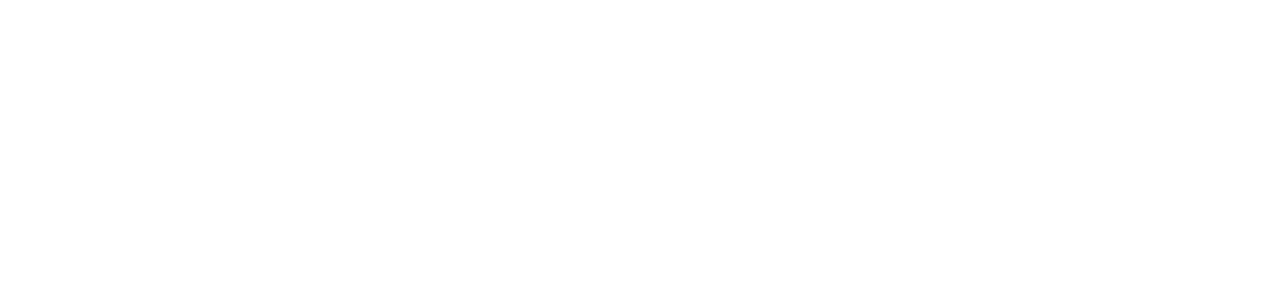
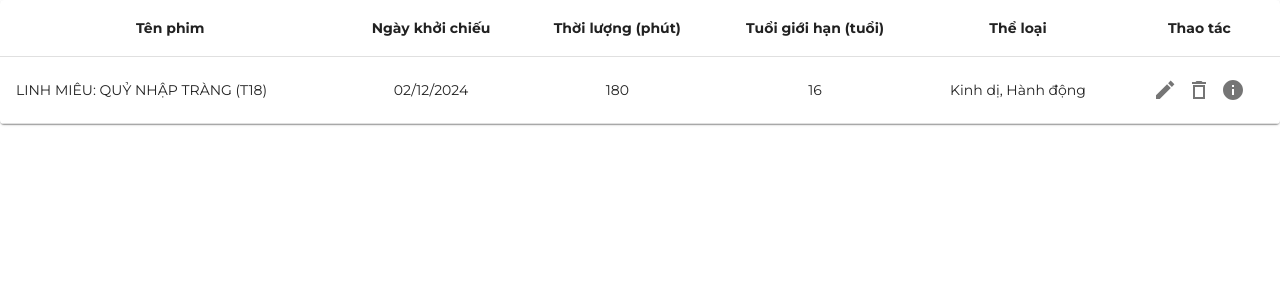
Before and after one commit to summer0404/DB-FE, a React (Vite) app: page /manage_movies in a window 1280 px wide. Before the commit this address had no page. Shown: the top 300 px of the page. Built offline with nearby package versions, Linux system fonts and the light colour scheme.

Commit message:
first commit

```diff
--- a/index.html
+++ b/index.html
@@ -9,6 +9,11 @@
       href="https://fonts.googleapis.com/css2?family=Anton&family=Inter:ital,opsz,wght@0,14..32,100..900;1,14..32,100..900&family=Josefin+Sans:ital,wght@0,100..700;1,100..700&family=Poppins:ital,wght@0,100;0,200;0,300;0,400;0,500;0,600;0,700;0,800;0,900;1,100;1,200;1,300;1,400;1,500;1,600;1,700;1,800;1,900&display=swap"
       rel="stylesheet"
     />
+    <link
+      href="https://fonts.googleapis.com/css2?family=Montserrat:wght@400;700&display=swap"
+      rel="stylesheet"
+    />
+
     <meta name="viewport" content="width=device-width, initial-scale=1.0" />
     <title>Vite + React</title>
   </head>
--- a/src/App.jsx
+++ b/src/App.jsx
@@ -6,6 +6,7 @@
 import Login from './pages/login';
 import MovieDetails from './pages/movie_details';
 import Register from './pages/register';
+import ManageMovies from './pages/manage_movies';
 
 function App() {
   return (
@@ -19,6 +20,7 @@
         <Route path="/add_movies" element={<AddMovies />} />
         <Route path="/cart" element={<Cart />} />
         <Route path="/movie_details" element={<MovieDetails />} />
+        <Route path="/manage_movies" element={<ManageMovies />} />
       </Routes>
     </Router>
   );
--- /dev/null
+++ b/src/component/add_movies/table_movies.jsx
@@ -0,0 +1,149 @@
+import * as React from "react";
+import PropTypes from "prop-types";
+import IconButton from "@mui/material/IconButton";
+import Table from "@mui/material/Table";
+import TableBody from "@mui/material/TableBody";
+import TableCell from "@mui/material/TableCell";
+import TableContainer from "@mui/material/TableContainer";
+import TableHead from "@mui/material/TableHead";
+import TableRow from "@mui/material/TableRow";
+import Paper from "@mui/material/Paper";
+import ModeEditOutlineSharpIcon from "@mui/icons-material/ModeEditOutlineSharp";
+import DeleteOutlineSharpIcon from "@mui/icons-material/DeleteOutlineSharp";
+import InfoSharpIcon from "@mui/icons-material/InfoSharp";
+
+function createData(
+  name,
+  releaseDate,
+  length,
+  ageLimit,
+  categories,
+  actors,
+  directors
+) {
+  return {
+    name,
+    releaseDate,
+    length,
+    ageLimit,
+    categories,
+    actors,
+    directors,
+  };
+}
+
+function Row(props) {
+  const { row } = props;
+
+  return (
+    <React.Fragment>
+      <TableRow sx={{ "& > *": { borderBottom: "unset" } }}>
+        <TableCell component="th" scope="row">
+          {row.name}
+        </TableCell>
+        <TableCell sx={{ textAlign: "center" }}>{row.releaseDate}</TableCell>
+        <TableCell sx={{ textAlign: "center" }}>{row.length}</TableCell>
+        <TableCell sx={{ textAlign: "center" }}>{row.ageLimit}</TableCell>
+        <TableCell sx={{ textAlign: "center" }}>{row.categories.join(", ")}</TableCell>
+        <TableCell sx={{ textAlign: "center" }}>
+          <IconButton size="small">
+            <ModeEditOutlineSharpIcon />
+          </IconButton>
+          <IconButton size="small">
+            <DeleteOutlineSharpIcon />
+          </IconButton>
+          <IconButton size="small">
+            <InfoSharpIcon />
+          </IconButton>
+        </TableCell>
+      </TableRow>
+    </React.Fragment>
+  );
+}
+
+Row.propTypes = {
+  row: PropTypes.shape({
+    name: PropTypes.string.isRequired,
+    releaseDate: PropTypes.string.isRequired,
+    length: PropTypes.number.isRequired,
+    ageLimit: PropTypes.number.isRequired,
+    categories: PropTypes.arrayOf(PropTypes.string).isRequired,
+    actors: PropTypes.arrayOf(
+      PropTypes.shape({
+        firstName: PropTypes.string.isRequired,
+        lastName: PropTypes.string.isRequired,
+        age: PropTypes.number.isRequired,
+      })
+    ).isRequired,
+    directors: PropTypes.arrayOf(
+      PropTypes.shape({
+        firstName: PropTypes.string.isRequired,
+        lastName: PropTypes.string.isRequired,
+        age: PropTypes.number.isRequired,
+      })
+    ).isRequired,
+  }).isRequired,
+};
+
+const rows = [
+  createData(
+    "LINH MIÊU: QUỶ NHẬP TRÀNG (T18)",
+    "02/12/2024",
+    180,
+    16,
+    ["Kinh dị", "Hành động"],
+    [
+      {
+        firstName: "Hello",
+        lastName: "Marvel",
+        age: 60,
+      },
+      {
+        firstName: "Hello",
+        lastName: "Downey",
+        age: 55,
+      },
+    ],
+    [
+      {
+        firstName: "Hello",
+        lastName: "Russo",
+        age: 50,
+      },
+      {
+        firstName: "Hello",
+        lastName: "Whedon",
+        age: 48,
+      },
+    ]
+  ),
+];
+
+export default function TableMovies() {
+  return (
+    <TableContainer component={Paper}>
+      <Table aria-label="collapsible table">
+        <TableHead>
+          <TableRow>
+            <TableCell sx={{ fontWeight: "bold", textAlign: "center" }}>Tên phim</TableCell>
+
+            <TableCell sx={{ fontWeight: "bold", textAlign: "center" }}>Ngày khởi chiếu</TableCell>
+            <TableCell sx={{ fontWeight: "bold", textAlign: "center" }}>
+              Thời lượng&nbsp;(phút)
+            </TableCell>
+            <TableCell sx={{ fontWeight: "bold", textAlign: "center" }}>
+              Tuổi giới hạn&nbsp;(tuổi)
+            </TableCell>
+            <TableCell sx={{ fontWeight: "bold", textAlign: "center" }}> Thể loại</TableCell>
+            <TableCell sx={{ fontWeight: "bold", textAlign: "center" }}>Thao tác</TableCell>
+          </TableRow>
+        </TableHead>
+        <TableBody>
+          {rows.map((row) => (
+            <Row key={row.name} row={row} />
+          ))}
+        </TableBody>
+      </Table>
+    </TableContainer>
+  );
+}
--- /dev/null
+++ b/src/pages/manage_movies/index.jsx
@@ -0,0 +1,16 @@
+import { createTheme, ThemeProvider } from '@mui/material/styles';
+import TableMovies from '../../component/add_movies/table_movies';
+
+const theme = createTheme({
+  typography: {
+    fontFamily: 'Montserrat, Arial, sans-serif',
+  },
+});
+
+export default function ManageMovies() {
+    return (
+      <ThemeProvider theme={theme}>
+        <TableMovies></TableMovies>
+      </ThemeProvider>
+    );
+  }
```
